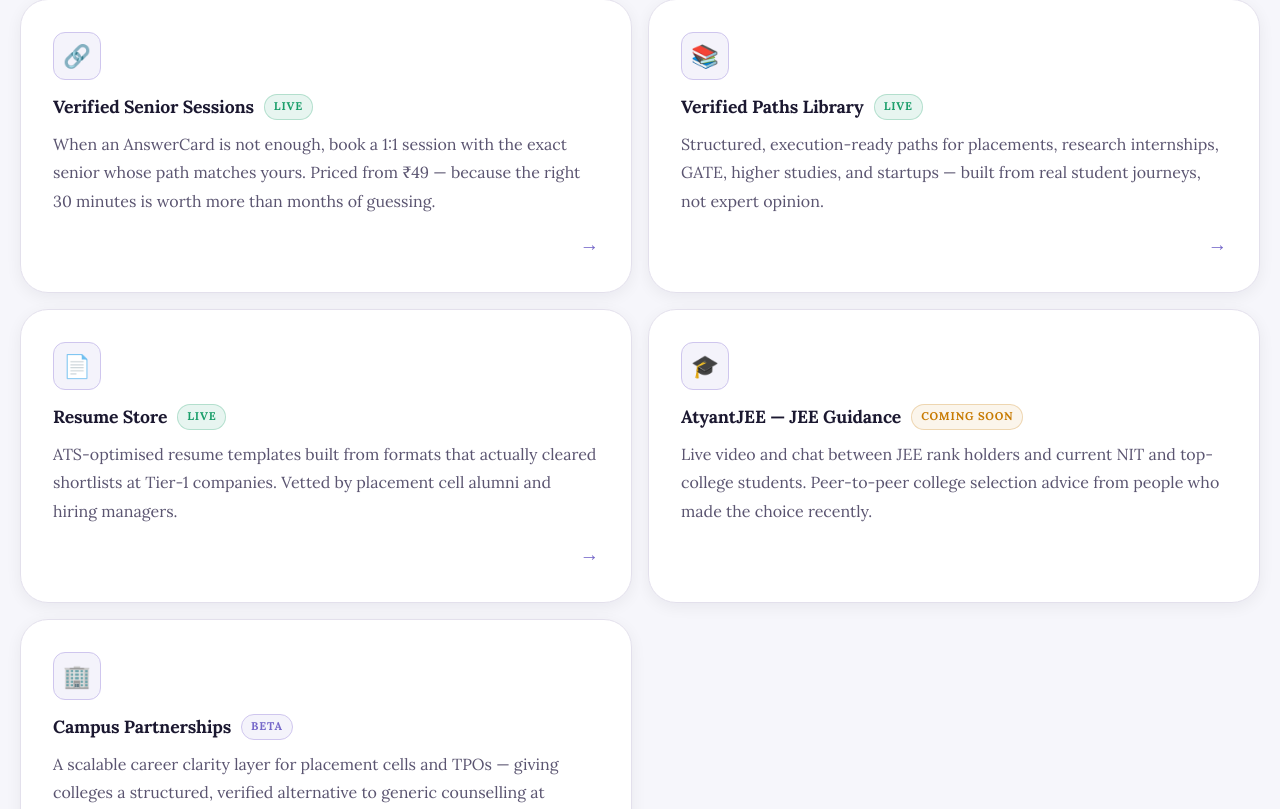
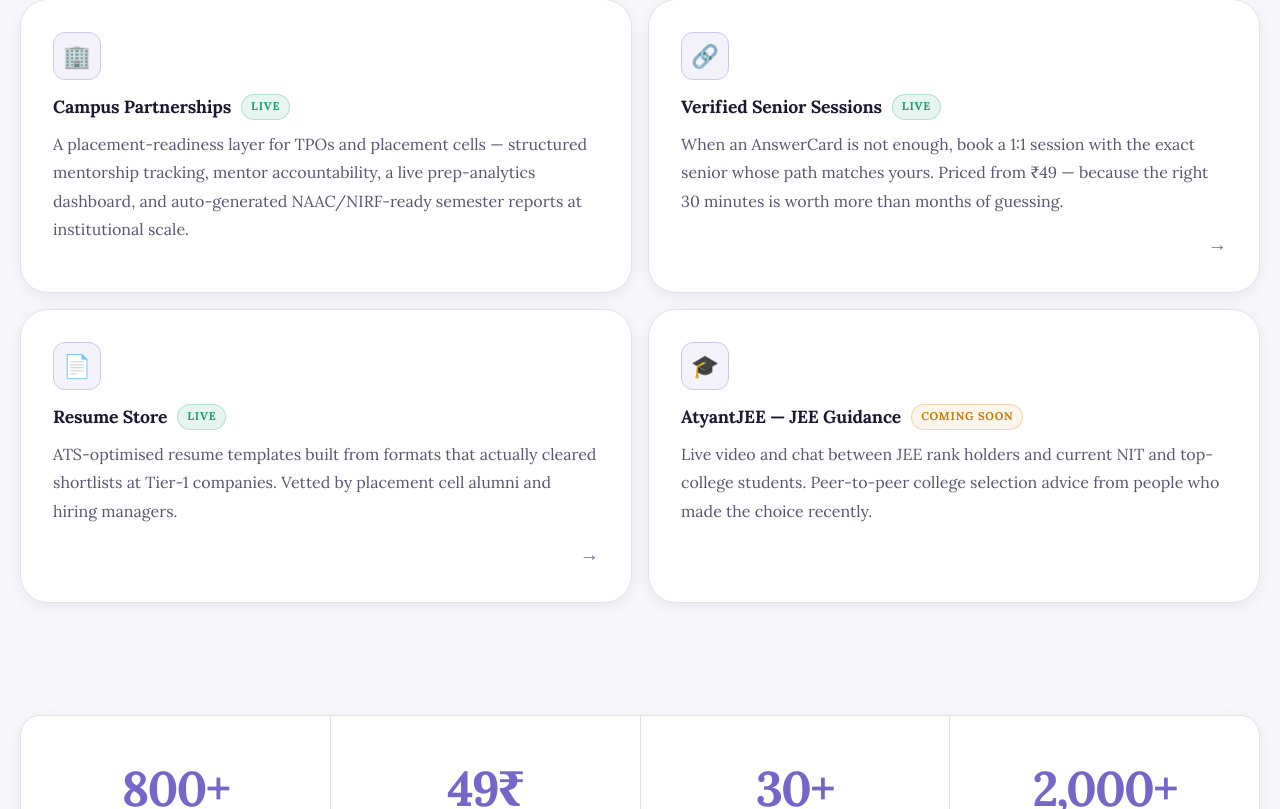
Before and after one commit to bt23mme076-gif/atyant, a React (Vite) app in the folder frontend/: page / in a window 1280 px wide. Shown: the part 2931-3740 px from the top of the page. Built offline with nearby package versions, Linux system fonts and the light colour scheme; no server answers.

Commit message:
update b2b

```diff
--- a/frontend/src/components/AtyantLandingPage.jsx
+++ b/frontend/src/components/AtyantLandingPage.jsx
@@ -84,18 +84,18 @@
     featured: true,
   },
   {
+  icon: '🏢',
+  tag: 'live',
+  title: 'Campus Partnerships',
+  desc: 'A placement-readiness layer for TPOs and placement cells — structured mentorship tracking, mentor accountability, a live prep-analytics dashboard, and auto-generated NAAC/NIRF-ready semester reports at institutional scale.',
+  href: null,
+  },
+  {
     icon: '🔗',
     tag: 'live',
     title: 'Verified Senior Sessions',
     desc: 'When an AnswerCard is not enough, book a 1:1 session with the exact senior whose path matches yours. Priced from ₹49 — because the right 30 minutes is worth more than months of guessing.',
     href: 'https://atyant.in/atyantEngine',
-  },
-  {
-    icon: '📚',
-    tag: 'live',
-    title: 'Verified Paths Library',
-    desc: 'Structured, execution-ready paths for placements, research internships, GATE, higher studies, and startups — built from real student journeys, not expert opinion.',
-    href: '/career-guides',
   },
   {
     icon: '📄',
@@ -109,13 +109,6 @@
     tag: 'soon',
     title: 'AtyantJEE — JEE Guidance',
     desc: 'Live video and chat between JEE rank holders and current NIT and top-college students. Peer-to-peer college selection advice from people who made the choice recently.',
-    href: null,
-  },
-  {
-    icon: '🏢',
-    tag: 'beta',
-    title: 'Campus Partnerships',
-    desc: 'A scalable career clarity layer for placement cells and TPOs — giving colleges a structured, verified alternative to generic counselling at institutional scale.',
     href: null,
   },
 ];
```
